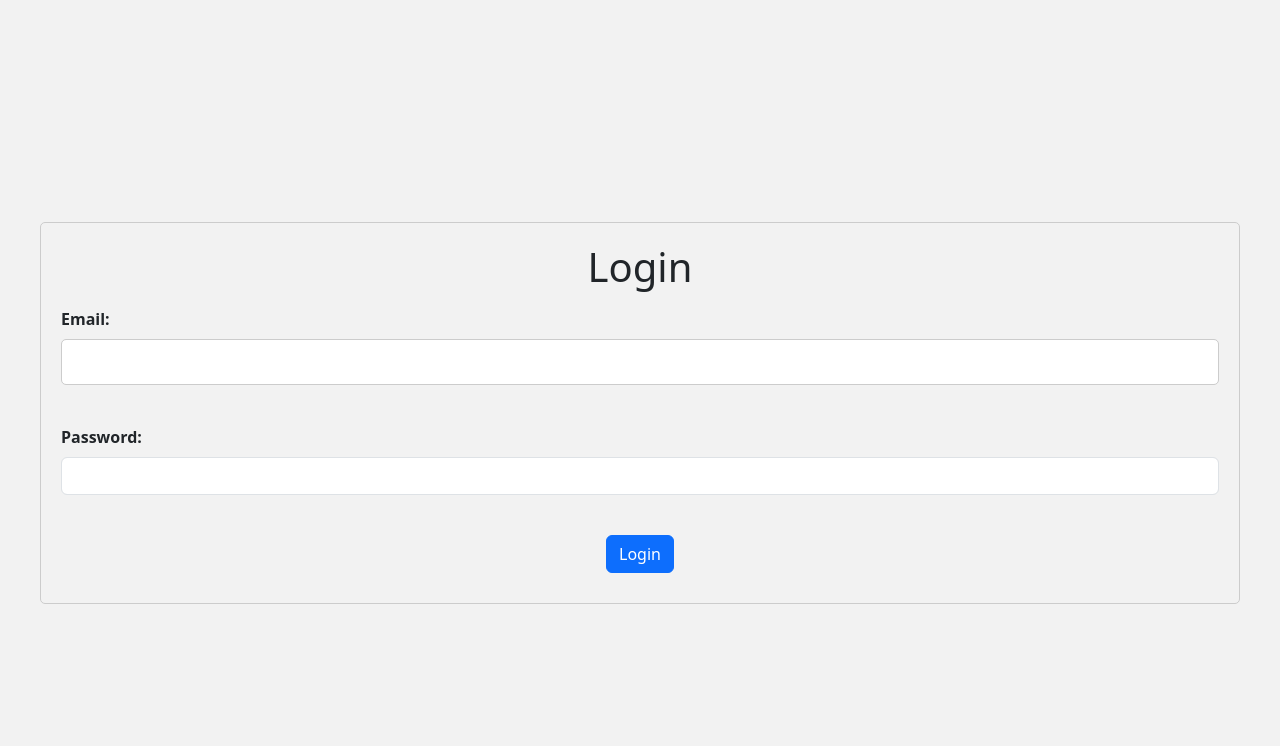
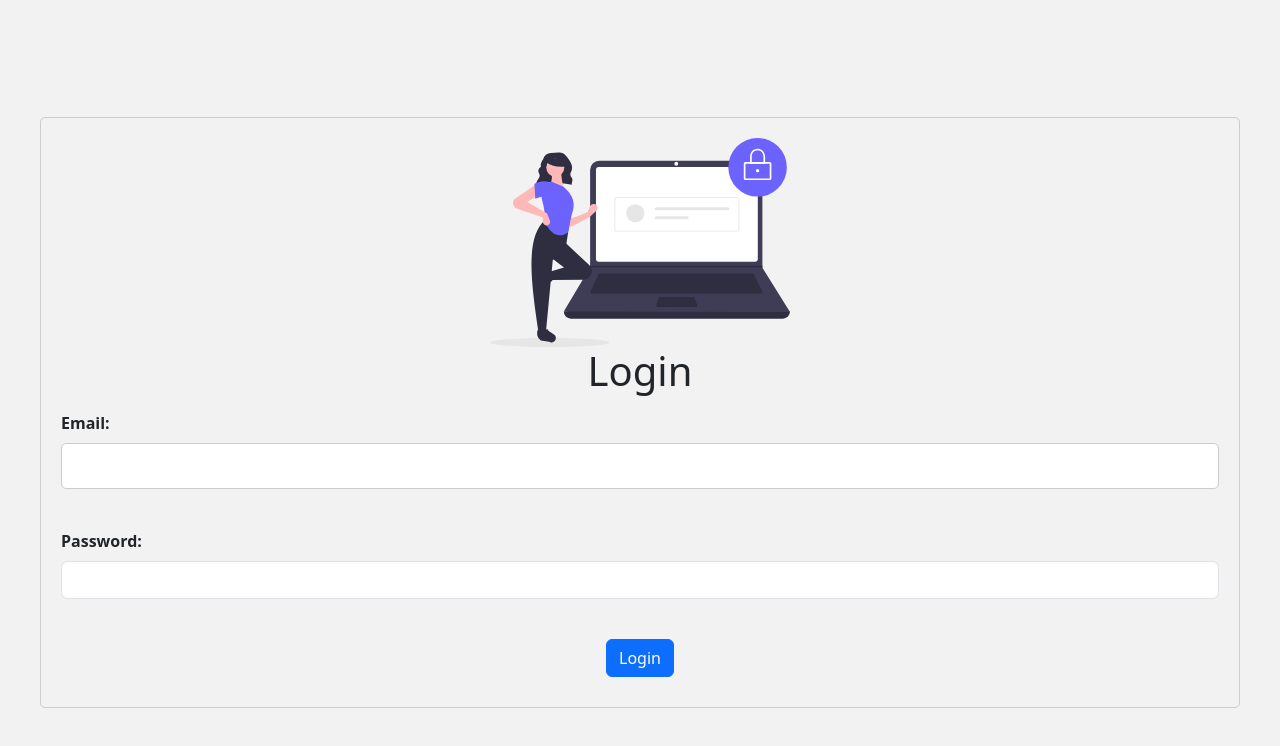
Before and after one commit to Kisko-KK/InternHub, a React (Create React App) app in the folder internhub-frontend/: page /login in a window 1280 px wide. Shown: the top 746 px of the page. Built offline with nearby package versions, Linux system fonts and the light colour scheme.

Commit message:
Fancied up stuff

```diff
--- a/internhub-frontend/src/pages/LoginPage.jsx
+++ b/internhub-frontend/src/pages/LoginPage.jsx
@@ -22,6 +22,9 @@ export default function LoginPage() {
       <div className="container">
         <div className="row justify-content-center">
           <div className="col">
+            <div className="col d-flex justify-content-center">
+              <img id="loginimg" src="/images/login.svg" alt="login_image" />
+            </div>
             <div className="text-center mb-3">
               <h1>Login</h1>
             </div>
--- a/internhub-frontend/src/styles/index.css
+++ b/internhub-frontend/src/styles/index.css
@@ -12,3 +12,8 @@ code {
   font-family: source-code-pro, Menlo, Monaco, Consolas, 'Courier New',
     monospace;
 }
+
+#loginimg{
+ max-width: 300px;
+  width: 100%;
+}
```
Also changed, not shown: internhub-frontend/public/images/login.svg (added).
